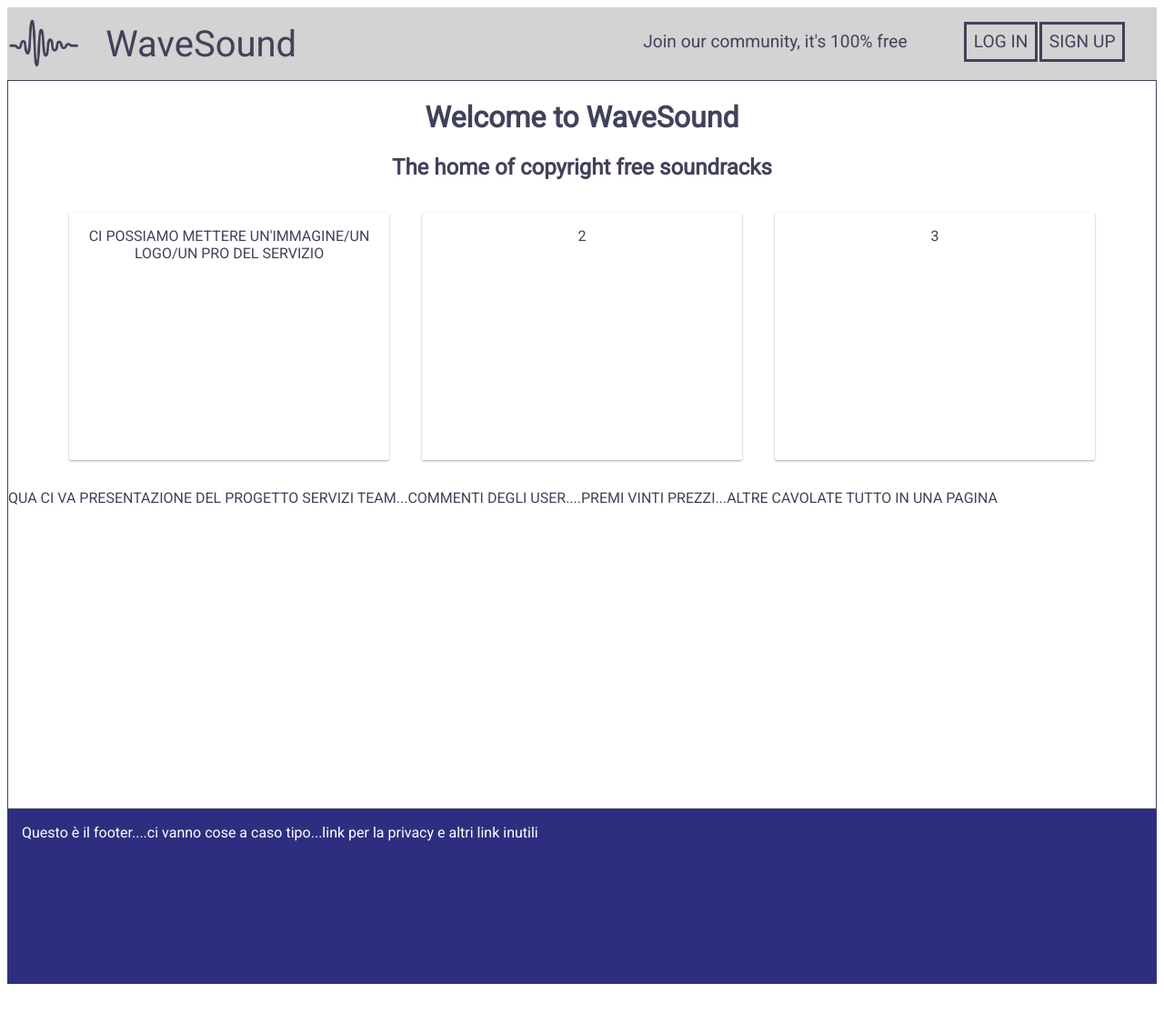
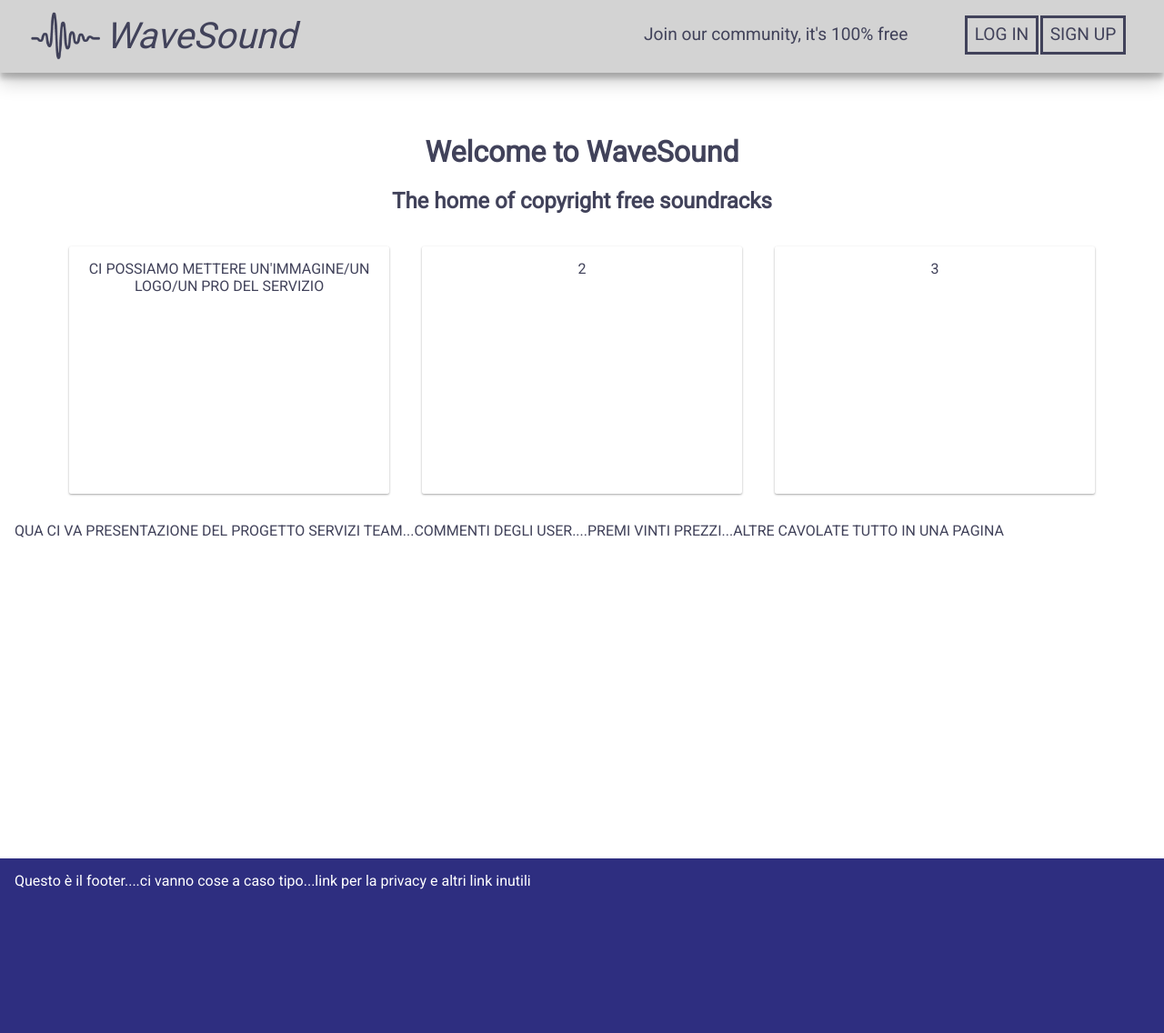
Before and after one commit to Archetipo95/Progetto-TechWeb-WaveSound, a PHP site: page / in a window 1280 px wide. Shown: the whole page at 91% size. Before the commit the page ends 1082 px from the top, so only its background shows below. Run offline with PHP 8.4, Linux system fonts and the light colour scheme.

Commit message:
Piccoli miglioramenti

```diff
--- a/css/style.css
+++ b/css/style.css
@@ -26,8 +26,10 @@ body {
 header {
 	display: block;
 	background-color: #d3d3d3;
-    height: 5em;
+	height: auto;
 	vertical-align: middle;
+	box-shadow: 0 10px 20px rgba(0, 0, 0, 0.19), 0 6px 6px rgba(0, 0, 0, 0.23);
+	margin-bottom: 2em;
 }
 
 #header-left {
@@ -42,10 +44,11 @@ header {
 
 .logo {
 	display: inline-block;
-    width: 15%;
+	width: 5em;
 	height: 5em;
+	margin-left: 2em;
 	background-image: url(/img/logo.png);
-    background-repeat:no-repeat;
+	background-repeat: no-repeat;
 	background-size: contain;
 	vertical-align: middle;
 }
@@ -108,9 +111,7 @@ a.button:hover {
 main {
 	min-height: 100vh;
 	/*!-- margin: 6em 1em 1em 1em;*/
-	/*padding: 1em;*/
-	/*DA TOGLIERE*/
-	border: solid 1px;
+	padding: 1em;
 }
 
 .card-container {
--- a/index.html
+++ b/index.html
@@ -12,8 +12,7 @@
 	<link href="https://fonts.googleapis.com/css?family=Roboto" rel="stylesheet">
 
 	<!-- style -->
-	<!-- <link rel="stylesheet" type="text/css" href="css/normalize.css" /> -->
-	<link rel="stylesheet" type="text/css" href="css/font-and-co.css" />
+	<link rel="stylesheet" type="text/css" href="css/normalize.css" />
 	<link rel="stylesheet" type="text/css" href="css/style.css" />
 
 </head>
@@ -21,21 +20,21 @@
 <body>
 
 	<header>
-        <span id="header-left">
+		<span id="header-left">
             <span class="logo">
             </span>
-            <span class="brand">
+		<span class="brand italic">
                 WaveSound
             </span>
-        </span>
-        <span id="header-right">
+		</span>
+		<span id="header-right">
             <span class="join-us">
                 Join our community, it's 100% free
             </span>
-            <span class="login-registration">
+		<span class="login-registration">
                 <a href="login.html" class="button">LOG IN</a><a href="register.html" class="button">SIGN UP</a>
             </span>
-        </span>
+		</span>
 	</header>
 
 	<main>
```
Also changed, not shown: img/logo.png. Lines whose indentation alone changed are shown as unchanged.
